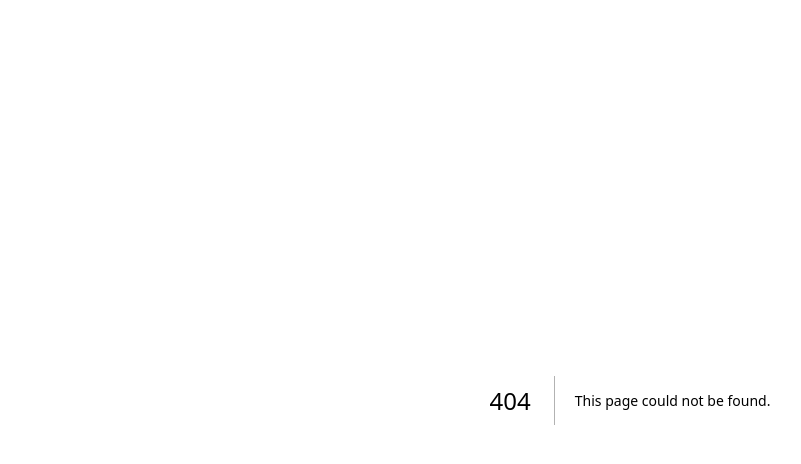
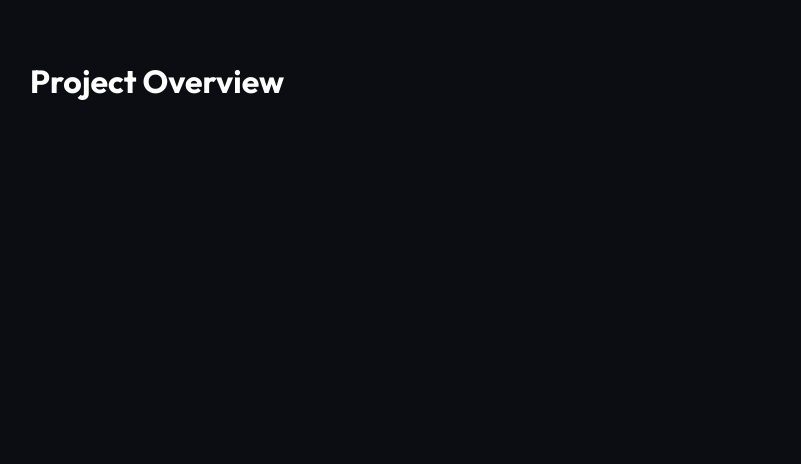
Before and after one commit to TS-mfon/siggy-coder, a Next.js app in the folder frontend/: page /project/1 in a window 1280 px wide. Before the commit this address had no page. Shown: the top 464 px of the page, without its empty margins (10-811 px from the left). Built offline with nearby package versions, Linux system fonts and the light colour scheme.

Commit message:
Upload frontend/app/project/[projectId]/page.tsx via deployment assistant

```diff
--- /dev/null
+++ b/frontend/app/project/[projectId]/page.tsx
@@ -0,0 +1,4 @@
+'use client';
+export default function ProjectOverview() {
+  return <div style={{ padding: '2rem' }}><h1>Project Overview</h1></div>;
+}
```
